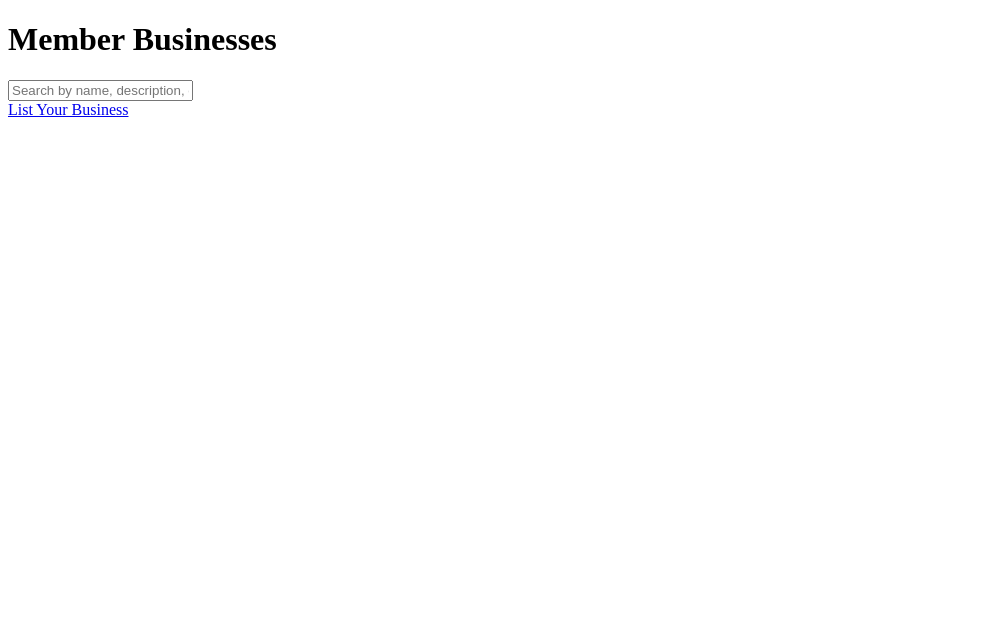
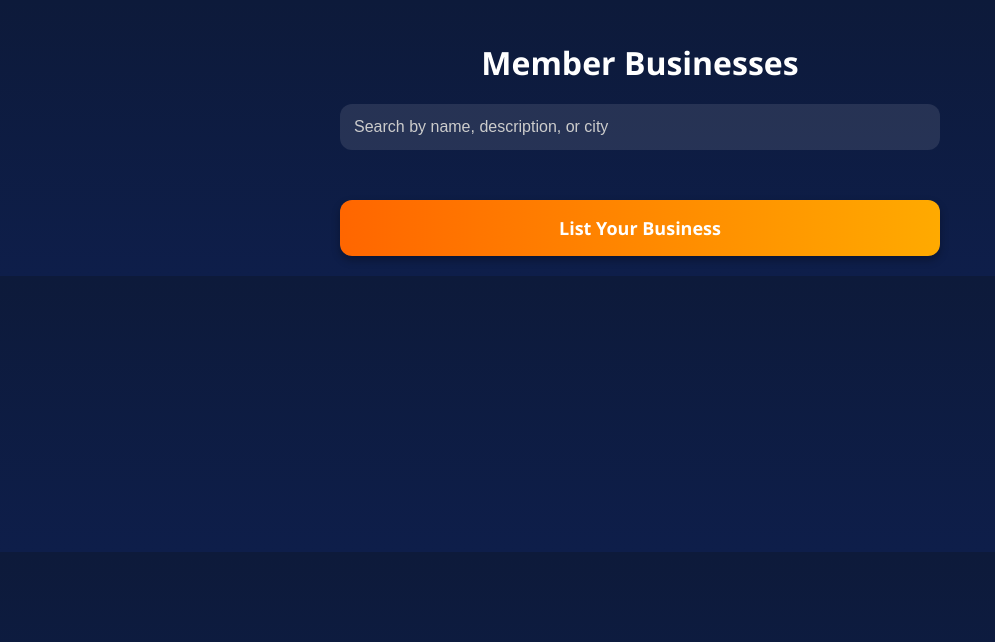
Before and after one commit to KingdomConnects/kingdom-connects-app, a plain HTML site: page business.html in a window 1280 px wide. Shown: the whole page, without its empty margins (0-995 px from the left). Drawn offline with Linux system fonts and the light colour scheme; no server answers.

Commit message:
Add files via upload

```diff
--- a/business.html
+++ b/business.html
@@ -4,7 +4,7 @@
   <meta charset="UTF-8" />
   <meta name="viewport" content="width=device-width, initial-scale=1.0"/>
   <title>Member Businesses</title>
-  <link rel="stylesheet" href="styles/styles.css" />
+  <link rel="stylesheet" href="styles/style.css" />
   <script src="https://www.gstatic.com/firebasejs/9.6.1/firebase-app.js"></script>
   <script src="https://www.gstatic.com/firebasejs/9.6.1/firebase-firestore.js"></script>
 </head>
```
